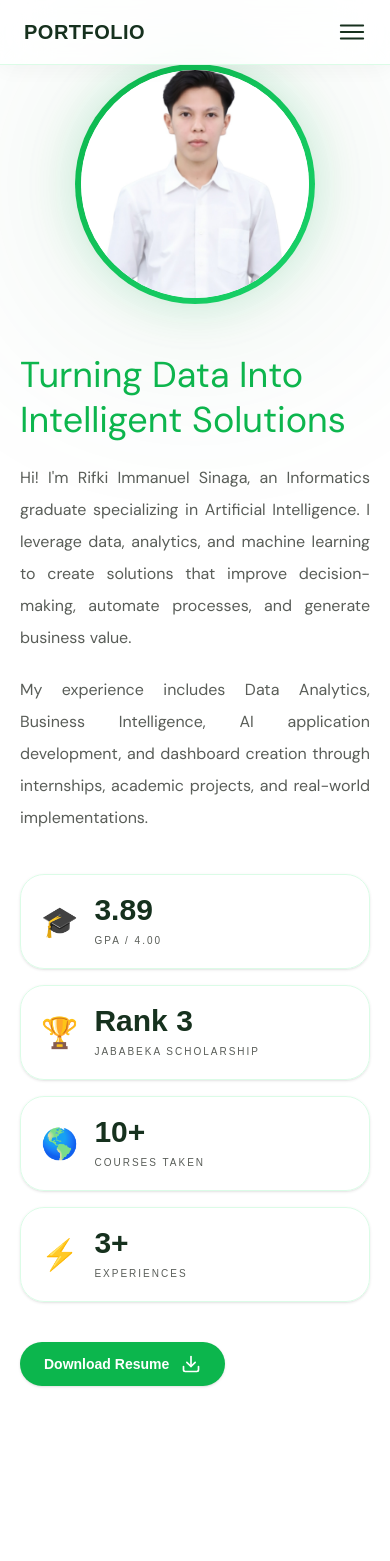
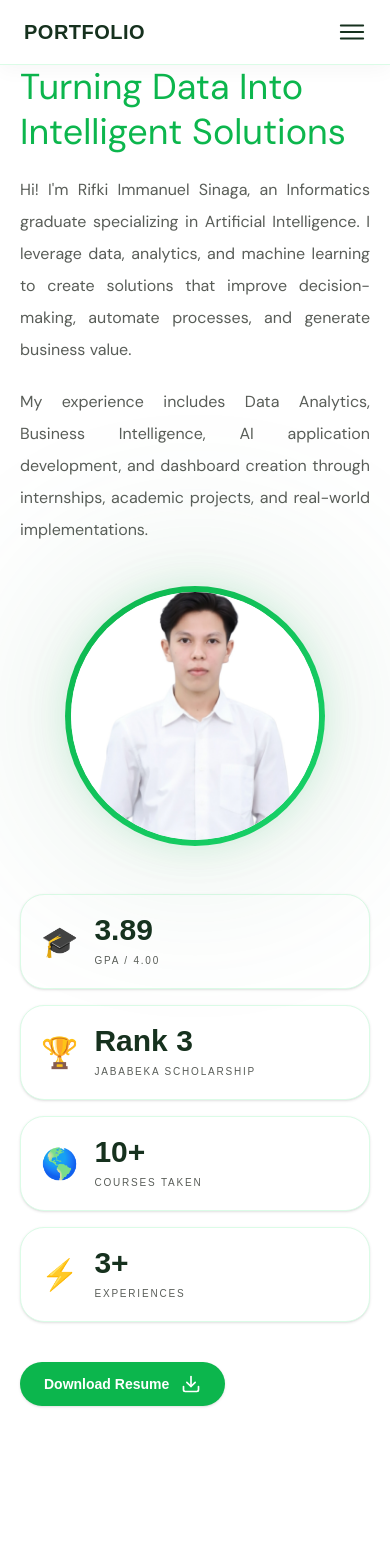
Before and after one commit to rifkiimmanuel/aaaaa, a Next.js app in the folder frontend/: page / in a window 390 px wide. Shown: the top 1561 px of the page. Built offline with nearby package versions, Linux system fonts and the light colour scheme.

Commit message:
Update design portfolio

```diff
--- a/frontend/components/Overview.tsx
+++ b/frontend/components/Overview.tsx
@@ -52,7 +52,7 @@ export default function Overview() {
       <div className="grid grid-cols-1 lg:grid-cols-2 gap-12 lg:gap-16 items-center w-full">
 
         {/* LEFT CONTENT */}
-        <div className="space-y-8 order-2 lg:order-1">
+        <div className="space-y-8">
 
           {/* Heading */}
           <div className="space-y-5">
@@ -106,6 +106,43 @@ export default function Overview() {
 
           </div>
 
+          {/* MOBILE IMAGE */}
+          <div className="flex justify-center py-2 lg:hidden">
+
+            <div className="relative">
+
+              <div className="absolute inset-0 bg-[#498f64] blur-[100px] opacity-20 rounded-full" />
+
+              <div
+                className="
+                relative
+                w-[260px]
+                h-[260px]
+                rounded-full
+                bg-gradient-to-br
+                from-[#0cb64d]
+                to-[#19d36a]
+                p-[6px]
+                shadow-[0_0_40px_rgba(12,182,77,0.15)]
+                "
+              >
+                <div className="relative w-full h-full rounded-full overflow-hidden bg-white">
+
+                  <Image
+                    src="/rifkiimmanuel.jpg"
+                    alt="Rifki Profile"
+                    fill
+                    priority
+                    className="object-cover rounded-full"
+                  />
+
+                </div>
+              </div>
+
+            </div>
+
+          </div>
+
           {/* Stats Cards */}
           <div className="grid grid-cols-1 sm:grid-cols-2 gap-4 md:gap-5 pt-2">
 
@@ -113,8 +150,7 @@ export default function Overview() {
               <div
                 key={item.title}
                 className="
-                bg-white/80
-                backdrop-blur-md
+                bg-white
                 border
                 border-green-100
                 rounded-3xl
@@ -127,7 +163,7 @@ export default function Overview() {
                 shadow-sm
                 hover:bg-green-50/80
                 hover:border-[#0cb64d]
-                hover:shadow-[0_10px_40px_rgba(12,182,77,0.15)]
+                hover:shadow-[0_10px_40px_rgba(12,182,77,0.12)]
                 hover:-translate-y-1
                 transition-all
                 duration-300
@@ -142,7 +178,7 @@ export default function Overview() {
                     {item.title}
                   </h3>
 
-                  <p className="text-[#595d58] uppercase text-[10px] md:text-xs tracking-[0.2em] mt-2">
+                  <p className="text-[#595d58] uppercase text-[10px] md:text-xs tracking-[0.18em] mt-2">
                     {item.subtitle}
                   </p>
                 </div>
@@ -153,6 +189,7 @@ export default function Overview() {
 
           {/* Resume Button */}
           <div className="pt-2">
+
             <a
               href="resume/Rifki Immanuel Sinaga_CV.pdf"
               download
@@ -181,30 +218,23 @@ export default function Overview() {
               Download Resume
               <Download size={20} />
             </a>
+
           </div>
 
         </div>
 
-        {/* RIGHT IMAGE */}
-        <div className="flex justify-center order-1 lg:order-2">
+        {/* DESKTOP IMAGE */}
+        <div className="hidden lg:flex justify-center">
 
           <div className="relative">
 
-            {/* Glow */}
             <div className="absolute inset-0 bg-[#498f64] blur-[120px] opacity-20 rounded-full" />
 
-            {/* Circle */}
             <div
               className="
               relative
-              w-[240px]
-              h-[240px]
-              sm:w-[300px]
-              sm:h-[300px]
-              md:w-[380px]
-              md:h-[380px]
-              lg:w-[430px]
-              lg:h-[430px]
+              w-[430px]
+              h-[430px]
               rounded-full
               bg-gradient-to-br
               from-[#0cb64d]
```
